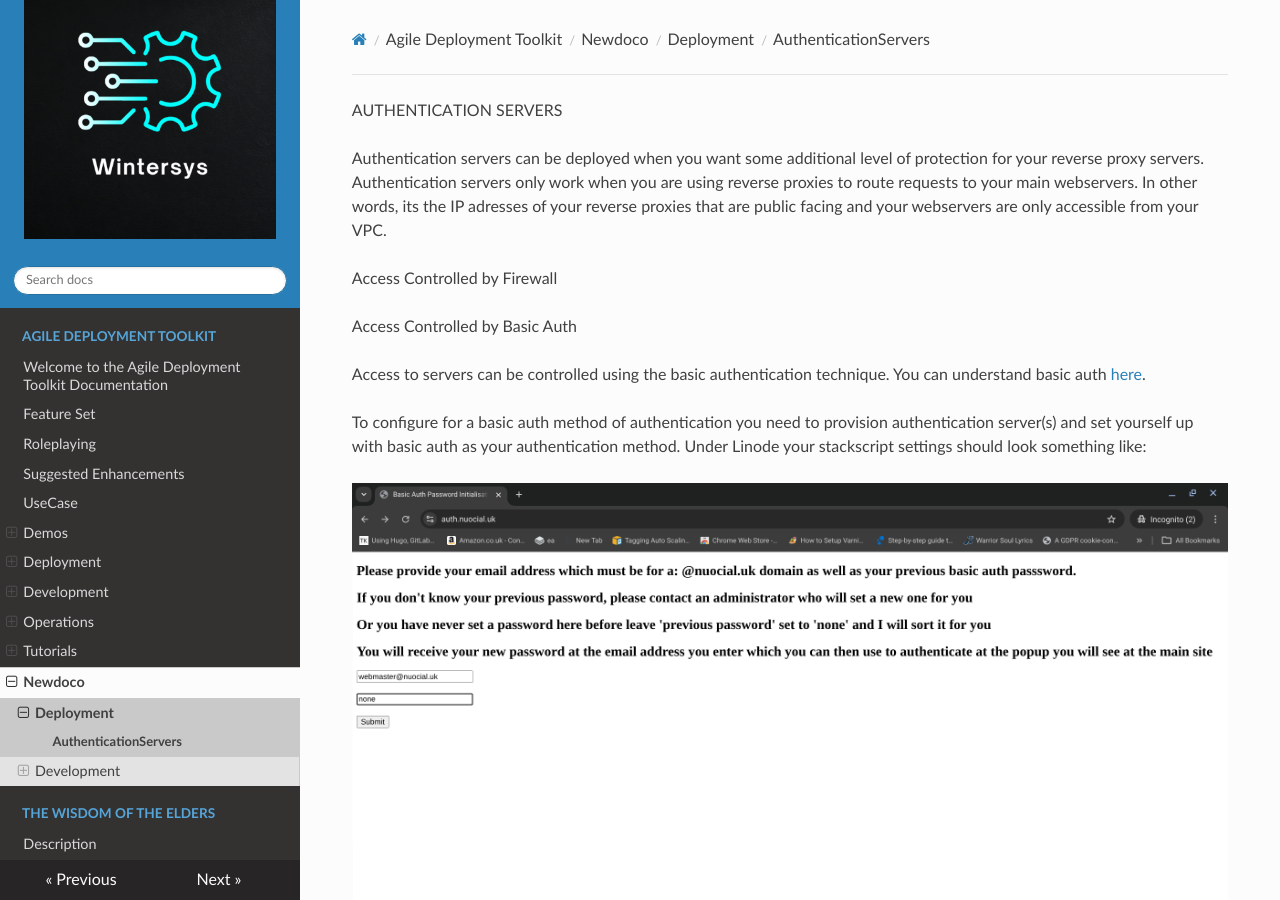
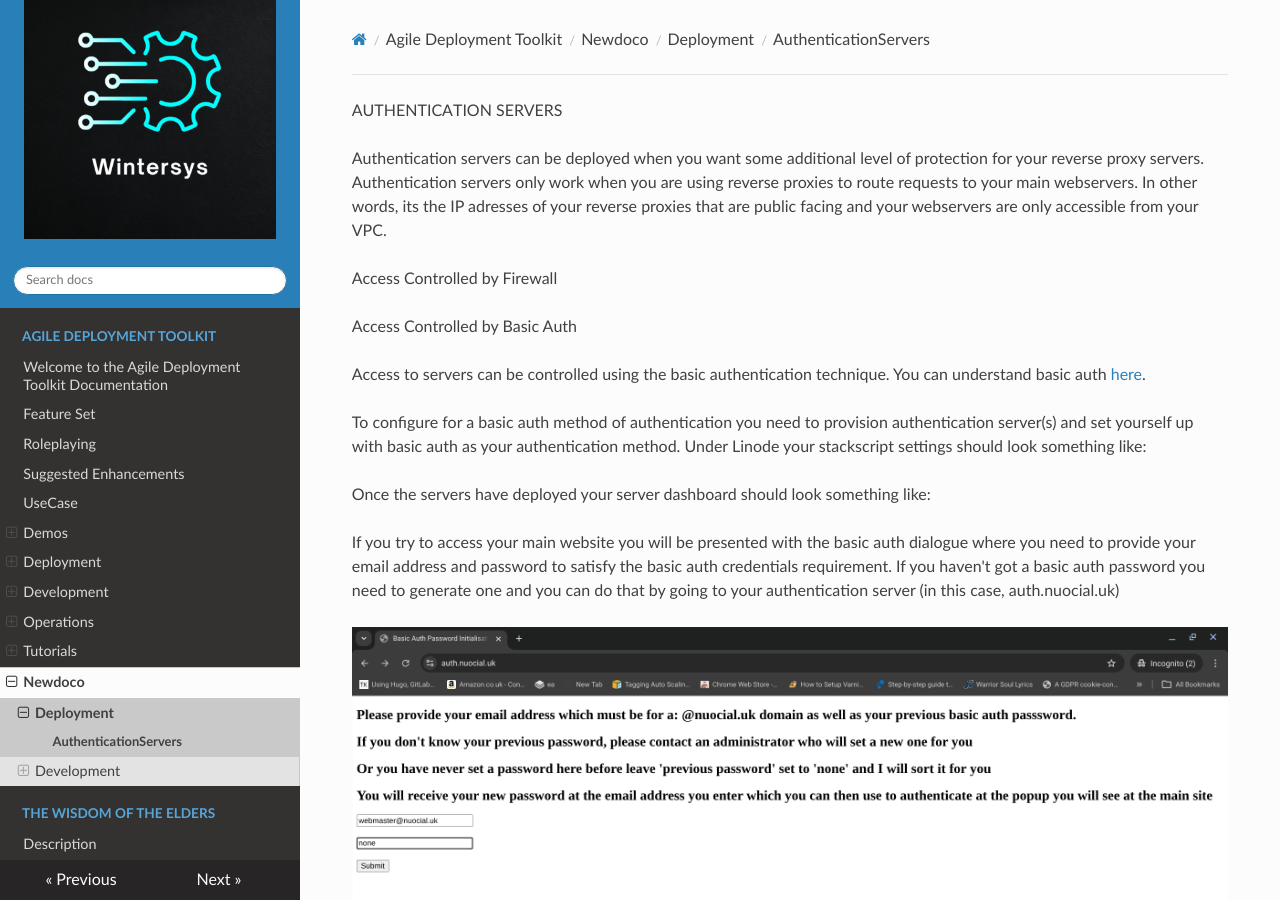
Before and after one commit to wintersys-dev/adt-documentation, an MkDocs documentation site: the page built from docs/Agile Deployment Toolkit/newdoco/Deployment/AuthenticationServers.md, in a window 1280 px wide and 900 px high. Built offline with MkDocs 1.6.1, drawn with Linux system fonts in a browser that asks for light colours; nearby versions of some CDN libraries.

Commit message:
Update AuthenticationServers.md

```diff
--- a/docs/Agile Deployment Toolkit/newdoco/Deployment/AuthenticationServers.md
+++ b/docs/Agile Deployment Toolkit/newdoco/Deployment/AuthenticationServers.md
@@ -12,13 +12,15 @@ Access to servers can be controlled using the basic authentication technique. Yo
 
 To configure for a basic auth method of authentication you need to provision authentication server(s) and set yourself up with basic auth as your authentication method. Under Linode your stackscript settings should look something like:
 
-![](images/basic-auth2.png "Basic Auth Stackscript")
+
 
 Once the servers have deployed your server dashboard should look something like:
 
 
 If you try to access your main website you will be presented with the basic auth dialogue where you need to provide your email address and password to satisfy the basic auth credentials requirement. If you haven't got a basic auth password you need to generate one and you can do that by going to your authentication server (in this case, auth.nuocial.uk)
 
+![](images/basic-auth2.png "Basic Auth Authentication Screen")
+
 You then need to enter your email address (which has to be a nuocial.uk issued email address) and leave the second field as "none". When you click submit you will receive an email with a password. Go to your email account (check spam if need be) and obtain the password for basic auth that the system has generated for you. Go back to your main website and when the basic auth popup displays, enter your email address in my case (webmaster@nuocial.uk) and also enter the password that you received to your email address.
 
 
```
